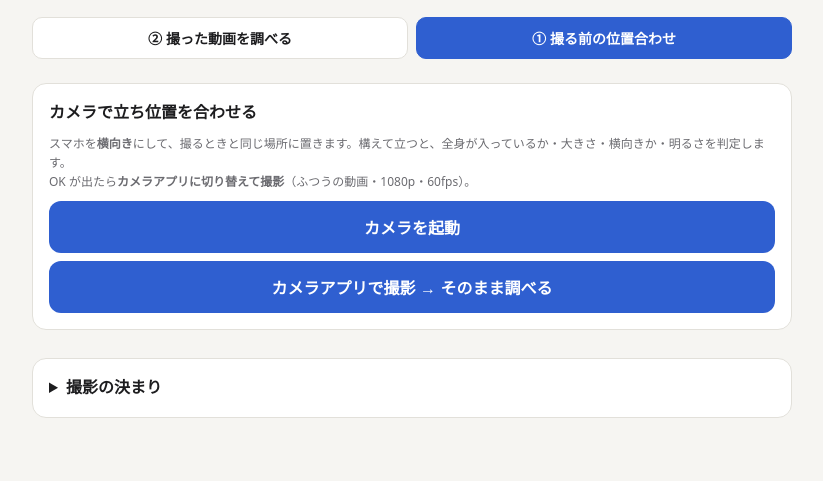
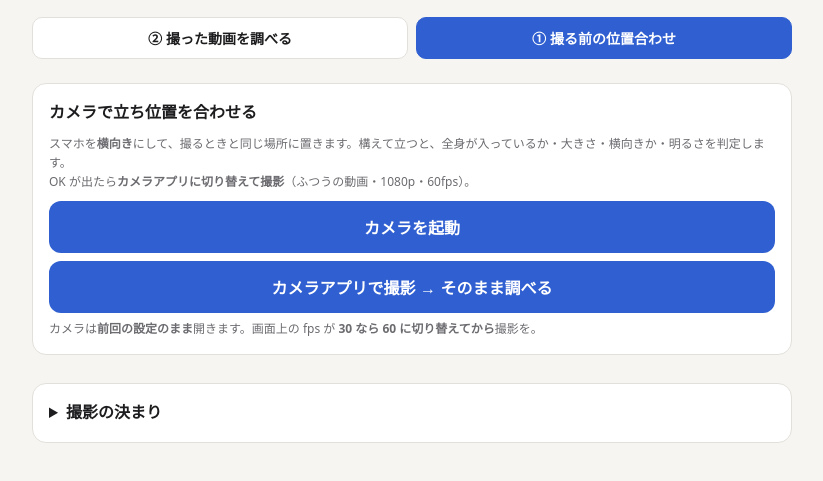
Before and after one commit to tkdchihiro/tkd-check, a plain HTML site: page index.html in a window 1280 px wide. Both pictures are taken after a click on the button "① 撮る前の位置合わせ". Shown: the part 89-570 px from the top of the page, without its empty margins (228-1051 px from the left). Drawn offline with Linux system fonts and the light colour scheme.

Commit message:
撮影チェック: 撮影ボタンに「前回の設定で開く・30なら60に」注記

```diff
--- a/index.html
+++ b/index.html
@@ -142,6 +142,7 @@ table.meta td:last-child{text-align:right;font-variant-numeric:tabular-nums}
     <button class="btn secondary hidden" id="liveStop">止める</button>
     <button class="btn" id="shootBtn" style="margin-top:8px">カメラアプリで撮影 → そのまま調べる</button>
     <input type="file" id="shoot" accept="video/*" capture="environment" class="hidden">
+    <p class="small" style="margin:6px 0 0">カメラは<b>前回の設定のまま</b>開きます。画面上の fps が <b>30 なら 60 に切り替えてから</b>撮影を。</p>
     <select id="camSel" class="hidden" style="margin-top:8px;max-width:100%"></select>
     <div class="small hidden" id="camInfo" style="margin-top:6px"></div>
   </div>
```
